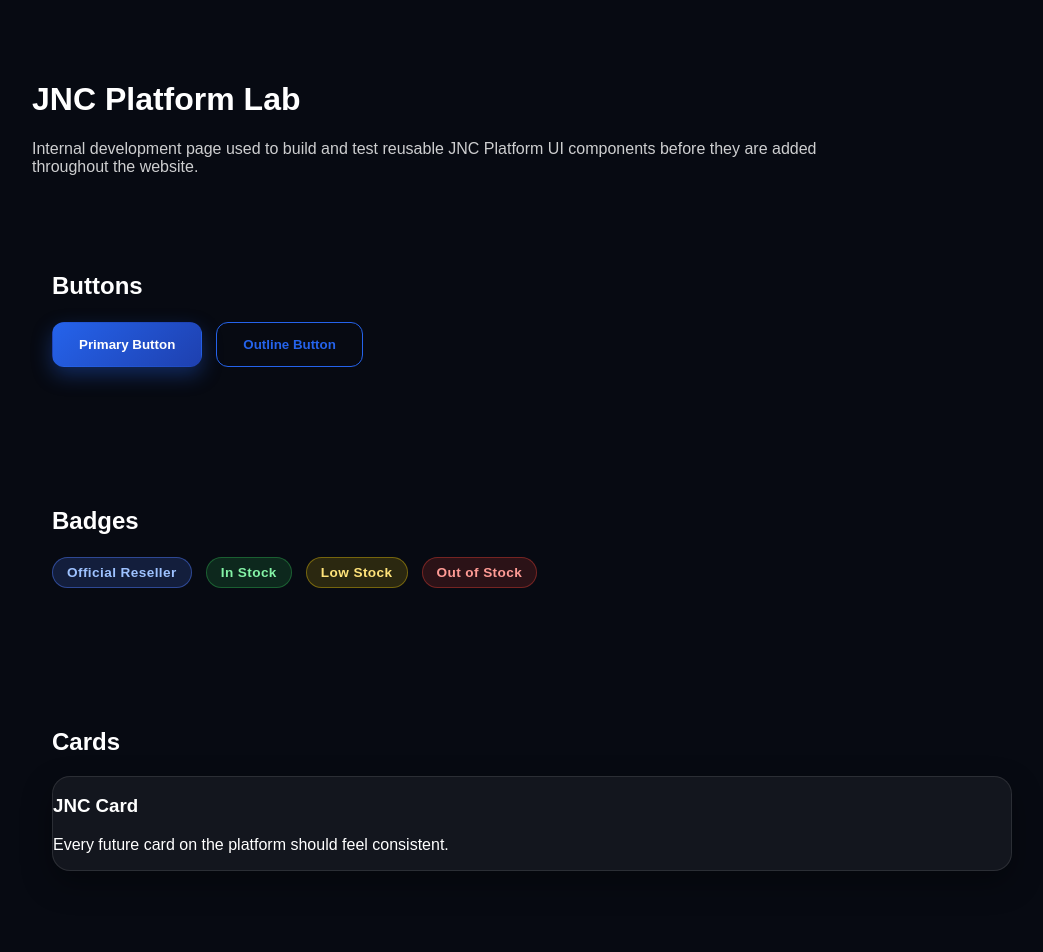
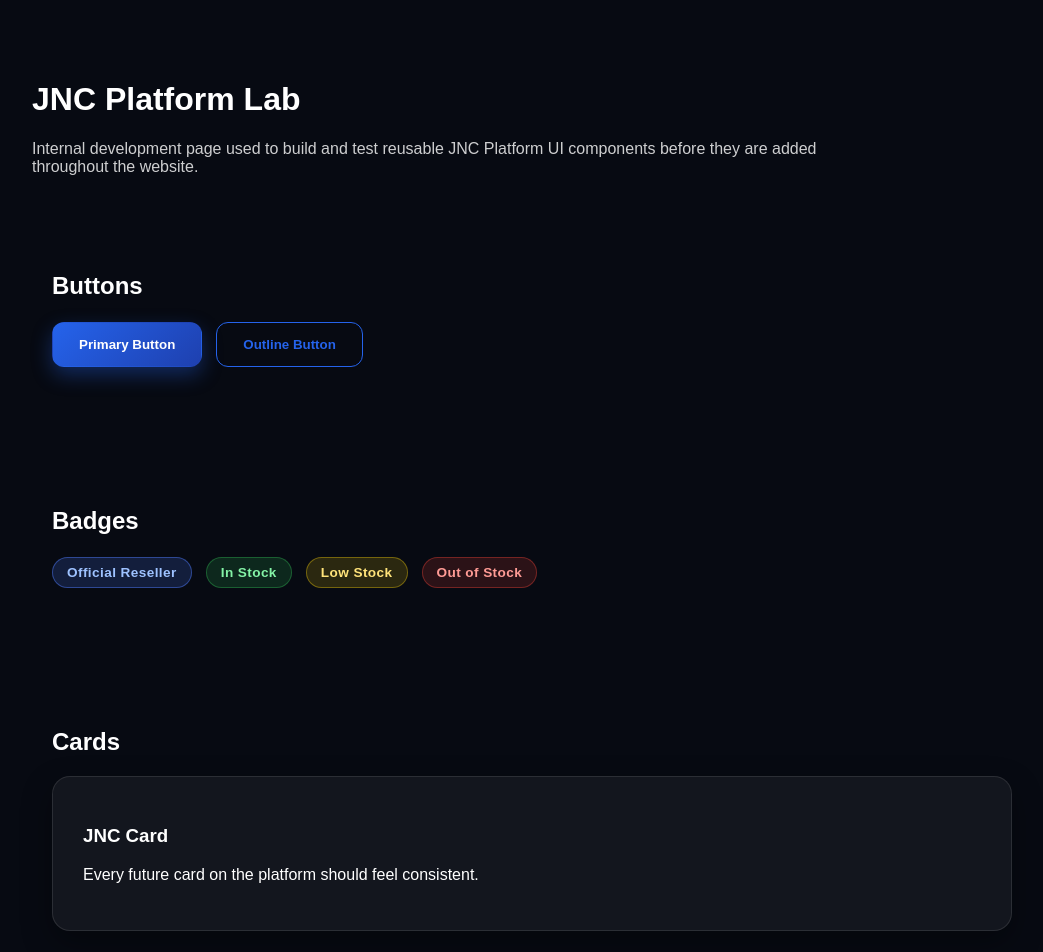
Before and after one commit to jnc3designs/jnc3designs-website, a Next.js app in the folder jnc3designs-premium/: page /platform in a window 1280 px wide. Shown: the top 952 px of the page, without its empty margins (108-1151 px from the left). Built offline with nearby package versions, Linux system fonts and the light colour scheme.

Commit message:
Update JNCCard.jsx

```diff
--- a/jnc3designs-premium/components/JNCCard.jsx
+++ b/jnc3designs-premium/components/JNCCard.jsx
@@ -2,9 +2,13 @@ export default function JNCCard({
   children,
   className = "",
   hover = true,
+  style = {},
 }) {
   return (
-    <div className={`jnc-card ${hover ? "jnc-card-hover" : ""} ${className}`}>
+    <div
+      className={`jnc-card ${hover ? "jnc-card-hover" : ""} ${className}`}
+      style={style}
+    >
       {children}
     </div>
   );
```
